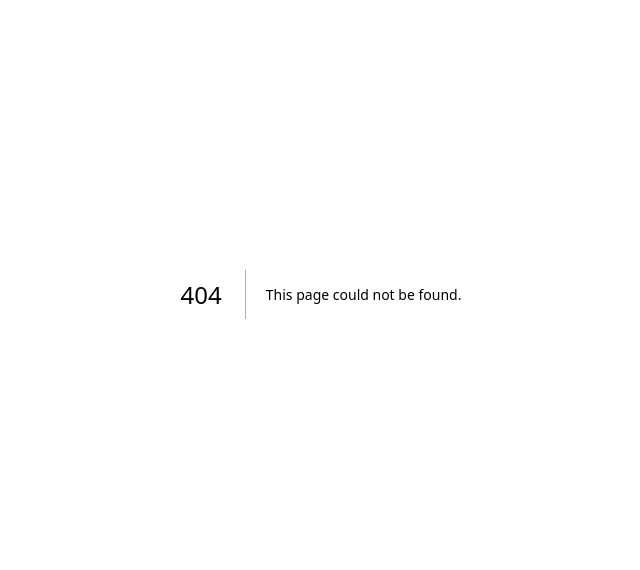
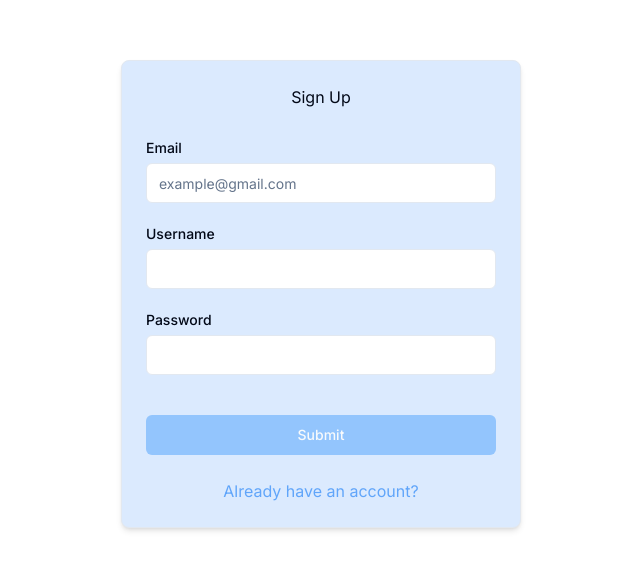
Before and after one commit to HenrryHernandez/simple-blog, a Next.js app: page /sign-up in a window 1280 px wide. Before the commit this address had no page. Shown: the part 106-676 px from the top of the page, without its empty margins (319-959 px from the left). Built offline with nearby package versions, Linux system fonts and the light colour scheme.

Commit message:
style (sign-up): add page and mock up

```diff
--- /dev/null
+++ b/src/app/(auth)/sign-up/page.tsx
@@ -0,0 +1,91 @@
+"use client";
+
+import { zodResolver } from "@hookform/resolvers/zod";
+import { useForm } from "react-hook-form";
+import z from "zod/lib";
+
+import { Input } from "@/components/ui/input";
+import { CardWrapper } from "@/components/CardWrapper";
+import { Button } from "@/components/ui/button";
+import { Label } from "@/components/ui/label";
+import { cn } from "@/lib/utils";
+import { SignUpSchema } from "@/utils";
+
+const SignInPage = () => {
+  const {
+    register,
+    handleSubmit,
+    formState: { errors },
+  } = useForm<z.infer<typeof SignUpSchema>>({
+    resolver: zodResolver(SignUpSchema),
+  });
+
+  return (
+    <div className=" w-full h-full row-center">
+      <CardWrapper
+        headerLabel="Sign Up"
+        footerLabel="Already have an account?"
+        footerLink="/sign-in"
+      >
+        <form
+          onSubmit={handleSubmit(() => {
+            console.log("signing up...");
+          })}
+          className="space-y-8"
+        >
+          <div className="space-y-2">
+            <div className="grid gap-2 py-2">
+              <Label htmlFor="email">Email</Label>
+              <Input
+                {...register("email")}
+                type="email"
+                className={cn("bg-white", {
+                  "focus-visible:ring-red-500": errors.email,
+                })}
+                placeholder="example@gmail.com"
+              />
+              {errors?.email && (
+                <p className="text-sm text-red-500">{errors.email.message}</p>
+              )}
+            </div>
+            <div className="grid gap-2 py-2">
+              <Label htmlFor="username">Username</Label>
+              <Input
+                {...register("username")}
+                className={cn({
+                  "focus-visible:ring-red-500": errors.username,
+                })}
+              />
+              {errors?.username && (
+                <p className="text-sm text-red-500">
+                  {errors.username.message}
+                </p>
+              )}
+            </div>
+            <div className="grid gap-2 py-2">
+              <Label htmlFor="password">Password</Label>
+              <Input
+                {...register("password")}
+                type="password"
+                className={cn({
+                  "focus-visible:ring-red-500": errors.password,
+                })}
+              />
+              {errors?.password && (
+                <p className="text-sm text-red-500">
+                  {errors.password.message}
+                </p>
+              )}
+            </div>
+          </div>
+
+          <Button disabled={false} type="submit" className="w-full bg-blue-300">
+            Submit
+          </Button>
+        </form>
+      </CardWrapper>
+    </div>
+  );
+};
+
+export default SignInPage;
--- /dev/null
+++ b/src/components/CardWrapper.tsx
@@ -0,0 +1,41 @@
+"use client";
+
+import { ReactNode } from "react";
+import Link from "next/link";
+
+import {
+  Card,
+  CardContent,
+  CardFooter,
+  CardHeader,
+} from "@/components/ui/card";
+
+interface Props {
+  children: ReactNode;
+  headerLabel: string;
+  footerLabel: string;
+  footerLink: string;
+}
+
+export const CardWrapper = ({
+  children,
+  headerLabel,
+  footerLabel,
+  footerLink,
+}: Props) => {
+  return (
+    <Card className="w-[400px] bg-blue-100 shadow-md">
+      <CardHeader>
+        <div className="row-center">{headerLabel}</div>
+      </CardHeader>
+      <CardContent>{children}</CardContent>
+      <CardFooter>
+        <div className="w-full col-center">
+          <Link className="col-center text-blue-400" href={footerLink}>
+            {footerLabel}
+          </Link>
+        </div>
+      </CardFooter>
+    </Card>
+  );
+};
--- /dev/null
+++ b/src/utils/index.ts
@@ -0,0 +1 @@
+export * from "./schemas";
--- /dev/null
+++ b/src/utils/schemas.ts
@@ -0,0 +1,13 @@
+import * as z from "zod";
+
+export const SignUpSchema = z.object({
+  email: z.string().email({
+    message: "Email is required",
+  }),
+  password: z.string().min(4, {
+    message: "Insert at least 4 characters",
+  }),
+  username: z.string().min(1, {
+    message: "Username is required",
+  }),
+});
```
